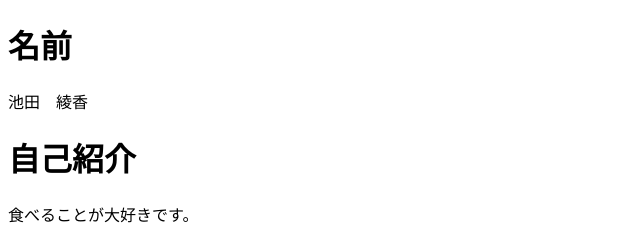
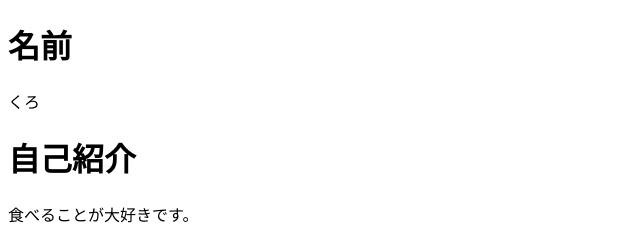
Before and after one commit to kuro-rate/index.html, a plain HTML site: page index.html in a window 1280 px wide. Shown: the top 239 px of the page, 0-640 px from the left. Drawn offline with Linux system fonts and the light colour scheme.

Commit message:
Update name in index.html to 'くろ'

```diff
--- a/index.html
+++ b/index.html
@@ -7,7 +7,7 @@
 <body>
 
   <h1>名前</h1>
-  <p>池田　綾香</p>
+  <p>くろ</p>
   <h1>自己紹介</h1>
   <p>食べることが大好きです。</p>
   <p>はま寿司派です。</p>
```
